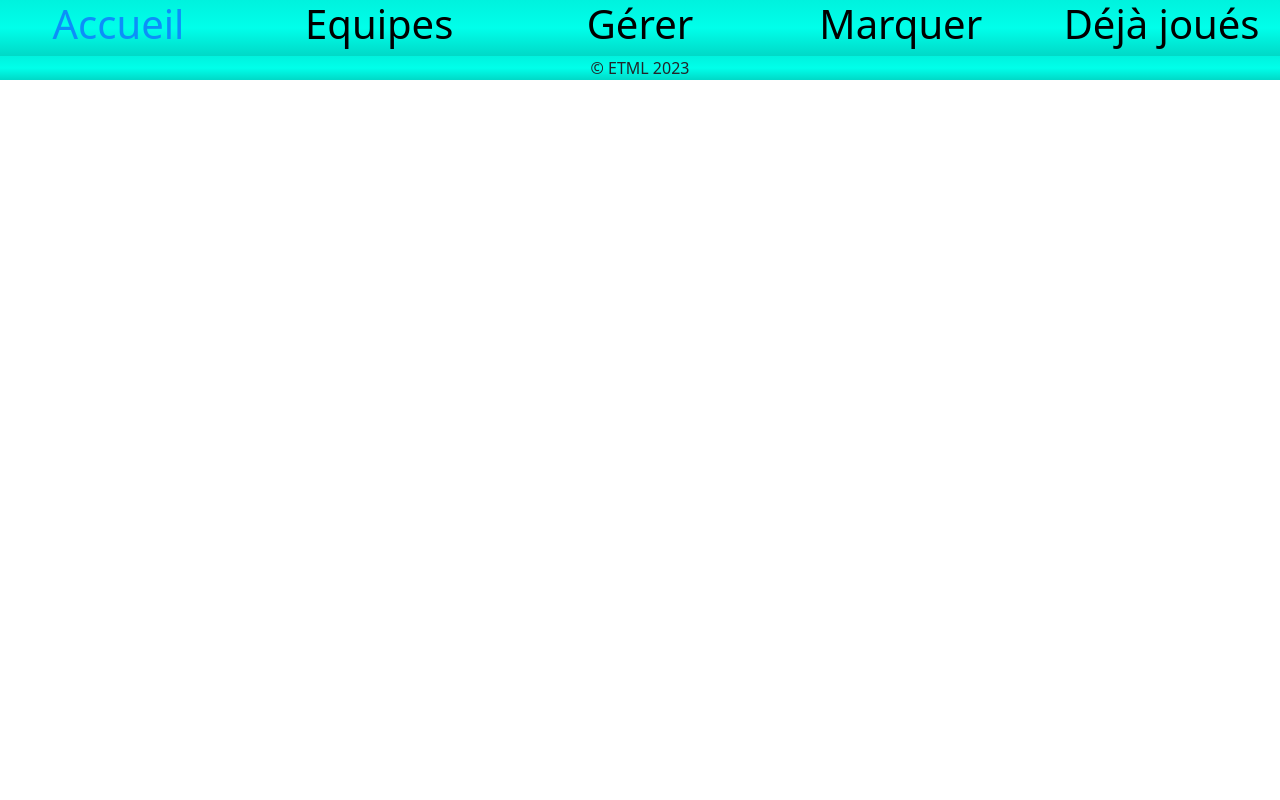
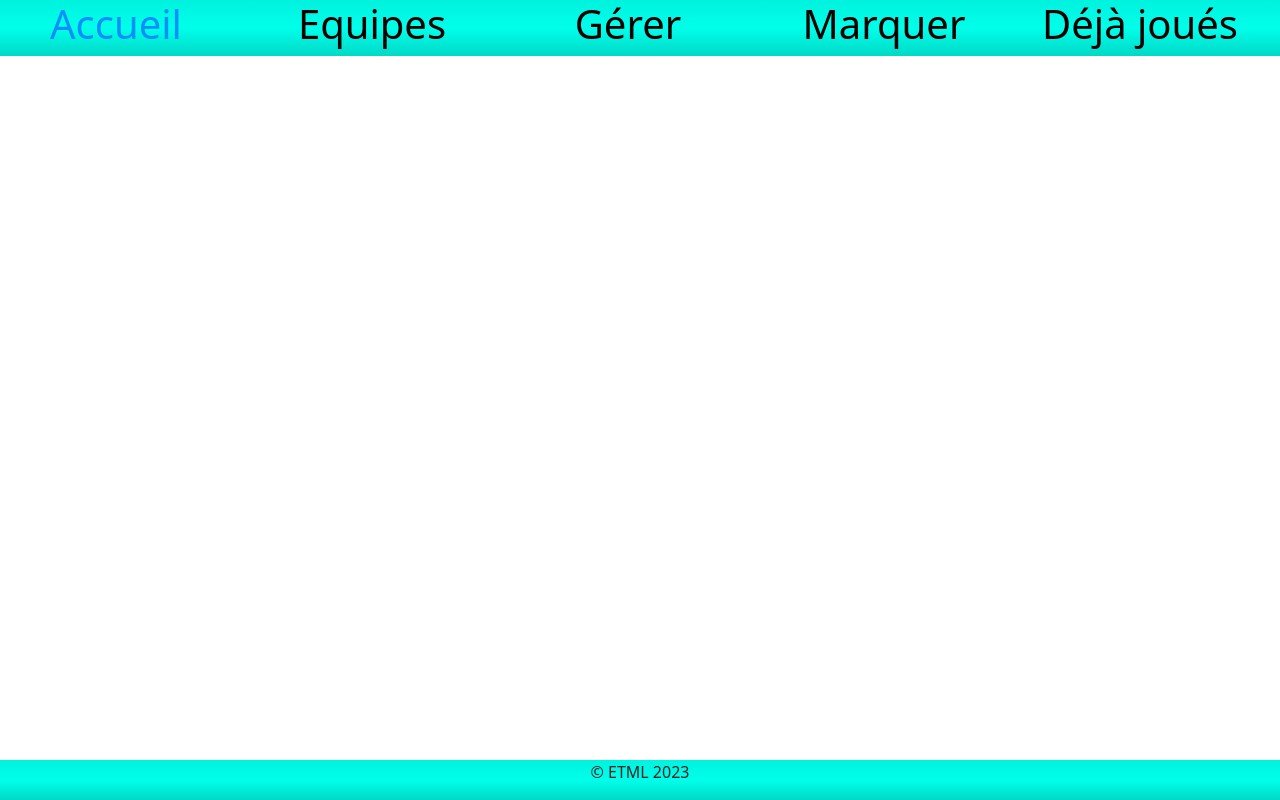
Before and after one commit to maelget1/VolscoreNEMATH, a PHP site: page /gabarit.php in a window 1280 px wide. Run offline with PHP 8.4, Linux system fonts and the light colour scheme; data that the repository does not hold is empty; some libraries are stand-ins or nearby versions.

Commit message:
mettre le footer en bas et mettre une largeur max

```diff
--- a/PhP/gabarit.php
+++ b/PhP/gabarit.php
@@ -1,5 +1,5 @@
 <!DOCTYPE html>
-<html lang="en">
+<html lang="fr" class="h-100">
 <head>
     <meta charset="UTF-8">
     <title><?= $title ?></title>
@@ -7,9 +7,9 @@
     <script src="/node_modules/bootstrap/dist/js/bootstrap.js"></script>
     <link rel="stylesheet" href="/css/styles.css">
 </head>
-<body>
+<body class="d-flex flex-column h-100">
 <header class="text-center">
-    <div class="row">
+    <div class="row mw-100">
         <div class="col">
             <a href="?action=home" class="link">
                 <h1>Accueil</h1>
@@ -40,7 +40,7 @@
 <div class="container">
 <?= $content ?>
 </div>
-<footer class="text-center" style="background-color:#2C69E8">
+<footer class="text-center mt-auto" style="background-color:#2C69E8">
     <p>© ETML 2023</p>
 </footer>
 </body>
```
